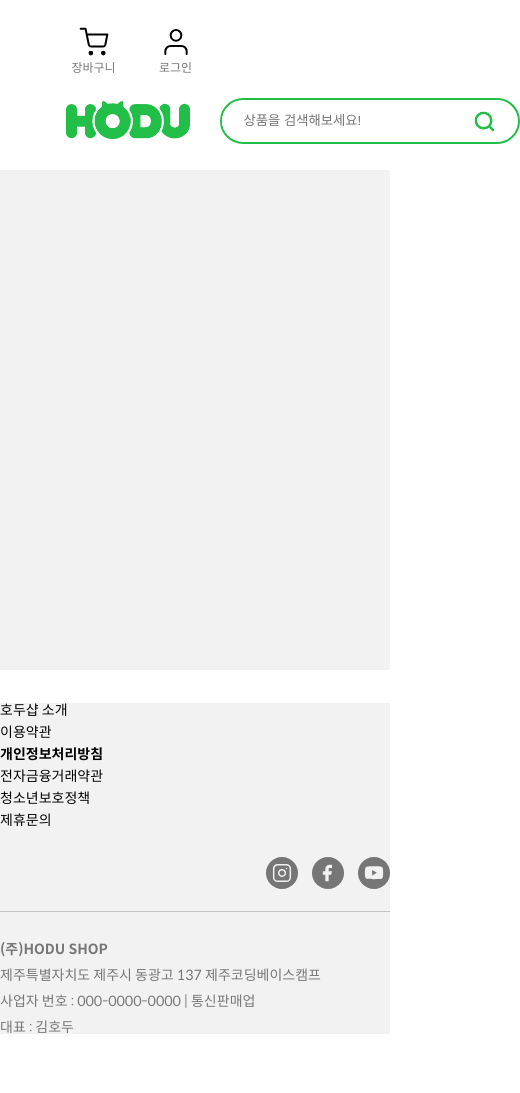
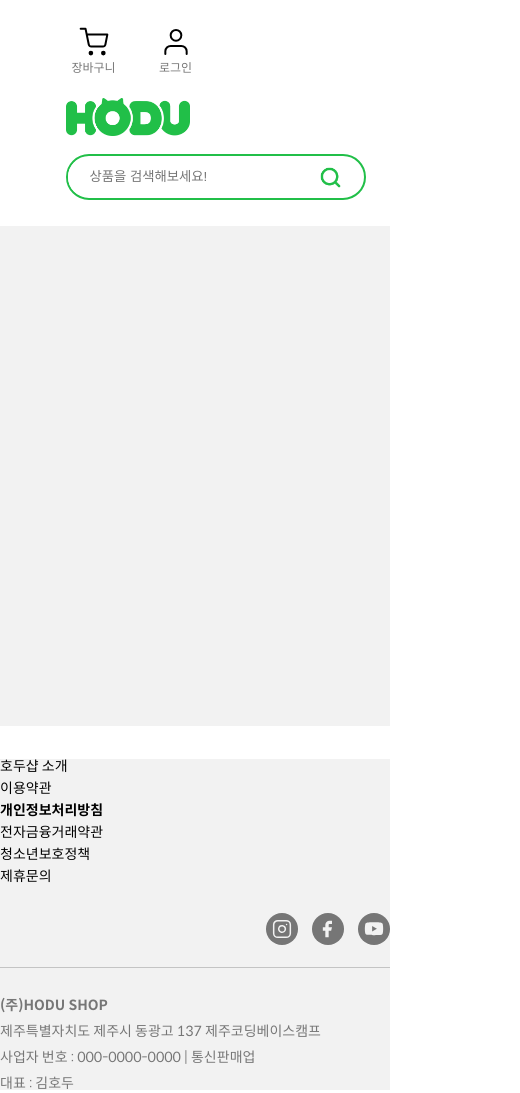
Before and after one commit to accguy/open-market, a website built with Vite: page index.html in a window 390 px wide. Shown: the whole page, 520 px wide, since content can reach past the window. Before the commit the page ends 1046 px from the top, so only its background shows below. Built offline with nearby package versions, Linux system fonts and the light colour scheme; no server answers.

Commit message:
헤더 반응형 임시조정 - 로고, 검색바 레이아웃 배치

```diff
--- a/css/index.css
+++ b/css/index.css
@@ -94,6 +94,11 @@ header#gnb {
     flex-direction: column-reverse;
   }
   .logo-search-container {
+    align-self: self-start;
+    flex-direction: column;
+    gap: 15px;
+  }
+  .header-logo {
     align-self: self-start;
   }
   .nav-bar {
```
